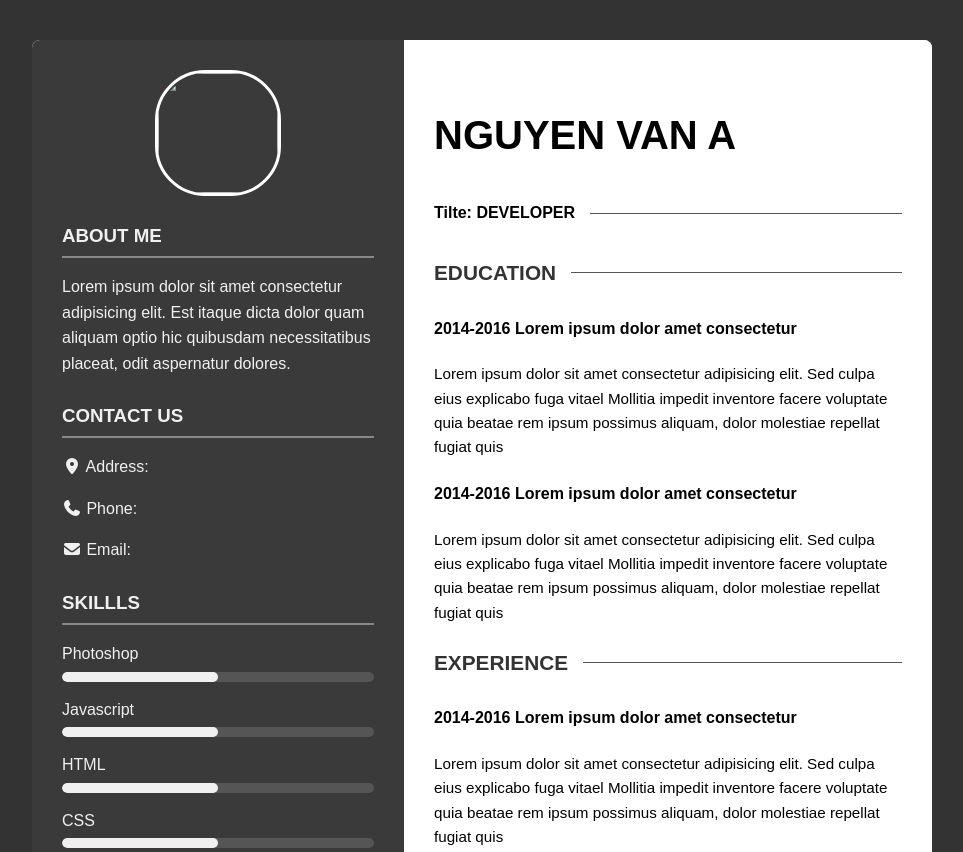
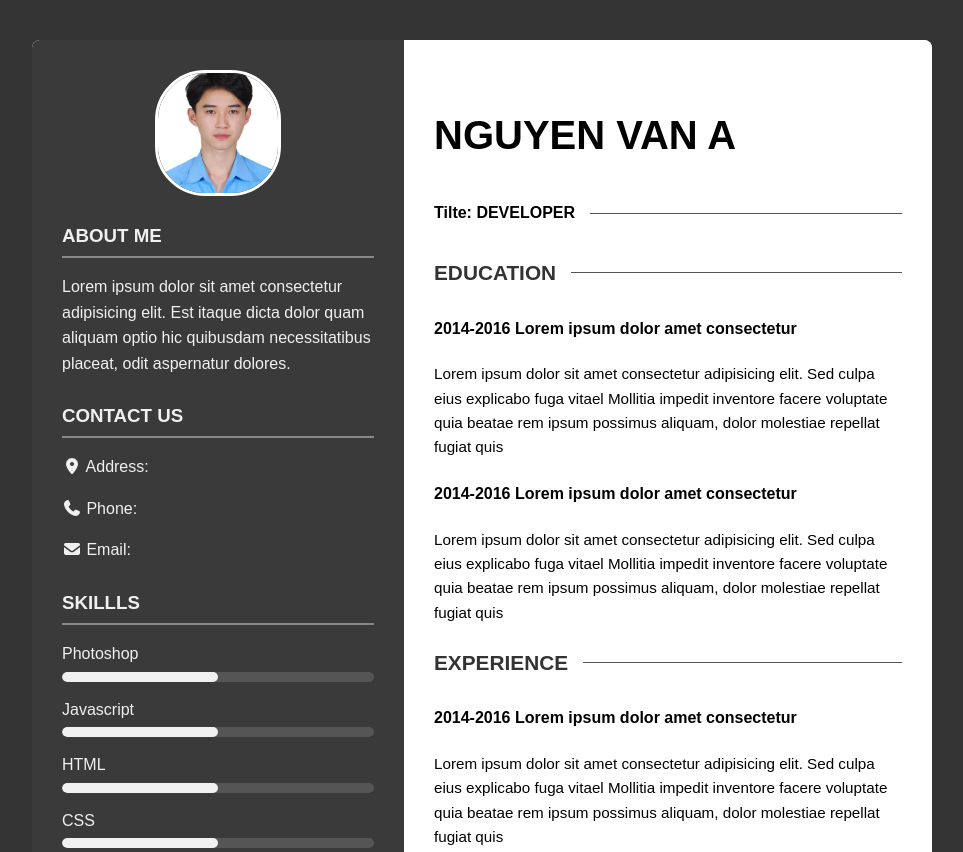
Before and after one commit to mthg12/CV, a plain HTML site: page index.html in a window 1280 px wide. Shown: the top 852 px of the page, without its empty margins (158-1121 px from the left). Drawn offline with Linux system fonts and the light colour scheme; the site is published under a folder, as on GitHub Pages, so addresses that start at the root find nothing.

Commit message:
Update index.html

```diff
--- a/index.html
+++ b/index.html
@@ -11,7 +11,7 @@
     <div class="cv-container">
         <div class="left-column">
             <section class="profile-pic-container">
-                <img src="/img/anh-the.JPG" class="profile-pic">
+                <img src="anh-the.JPG" class="profile-pic">
             </section>
             <section>
                 <h3>ABOUT ME</h3>
```
